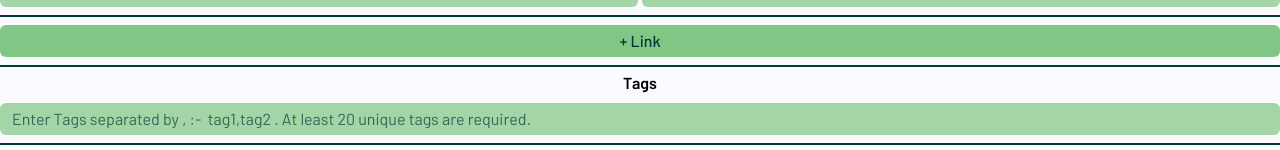
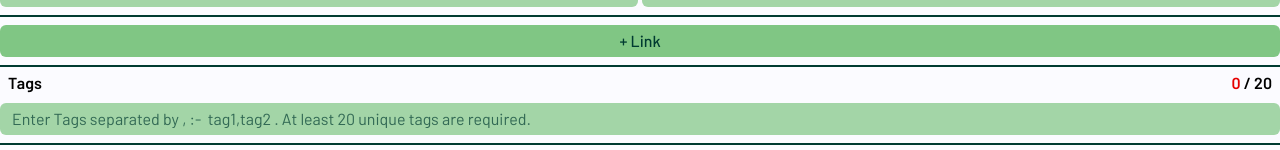
Before and after one commit to MKS1699/stopLoss, a Next.js app: page /pages/admin/adminPanel/createPost in a window 1280 px wide. Shown: the part 1019-1169 px from the top of the page. Built offline with nearby package versions, Linux system fonts and the light colour scheme.

Commit message:
update : Duplicate Tags & Number of tags

```diff
--- a/app/pages/admin/adminPanel/components/PostTags.tsx
+++ b/app/pages/admin/adminPanel/components/PostTags.tsx
@@ -4,6 +4,7 @@ import { useEffect, useState } from "react";
 import { PostTitleBarPropsTypes } from "./PostTitleBar";
 import { useAppDispatch } from "@/app/hooks";
 import { setPostTags } from "@/app/redux/slice/postSlice";
+import toast from "react-hot-toast";
 
 interface PostTagsPropsTypes extends PostTitleBarPropsTypes {}
 
@@ -17,9 +18,22 @@ const PostTags = ({ screen }: PostTagsPropsTypes) => {
   const [tagsString, setTagsString] = useState<string>(""); //tag string raw input
 
   // function for turning raw tags string into individual tags
-  function handleTags() {
+  function handleTags(): void {
     let tagsArr: string[] = tagsString.split(",");
-    setTags(tagsArr);
+    let lastTag: string = tagsArr[tagsArr.length - 1];
+    if (tagsArr.length > 1) {
+      let isDuplicateTag: boolean = false;
+      for (var i = 0; i < tagsArr.length - 1; i++) {
+        if (lastTag == tagsArr[i]) {
+          toast.error(`Duplicate Tag found : ${tagsArr[i]}`);
+        }
+      }
+      if (!isDuplicateTag) {
+        setTags(tagsArr);
+      }
+    } else {
+      setTags(tagsArr);
+    }
   }
 
   // creating individual tags on tagString update
@@ -33,15 +47,29 @@ const PostTags = ({ screen }: PostTagsPropsTypes) => {
       dispatch(setPostTags({ tag: tags[i], tagID: i }));
     }
   }, [tags]);
-
   return (
     <div className="w-full h-auto flex flex-col justify-evenly items-center justify-items-center mb-2 gap-2 border-b-2 border-solid border-[#003b31] dark:border-[#4cb050] pb-2">
-      <div className="font-semibold">Tags</div>
+      <div className="font-semibold flex flex-row justify-between w-full px-2">
+        <div>Tags</div>
+        <div>
+          <span
+            className={`${
+              tags.length < 20 ? "text-[#E50000]" : "text-[#198C19]"
+            }`}
+          >
+            {tags[0] == "" ? 0 : tags.length}
+          </span>
+          &nbsp;/&nbsp;20
+        </div>
+      </div>
       <input
         type="text"
         className="w-full h-fit p-1 text-base bg-[#4cb050] bg-opacity-50 text-[#003b31] rounded-md cursor-text outline-none placeholder:text-[#003b31] placeholder:text-opacity-70 text-left indent-2"
         placeholder={`Enter Tags separated by , :-  tag1,tag2 . At least 20 unique tags are required.`}
-        onChange={(e) => setTagsString(e.target.value.toString())}
+        onChange={(e) => {
+          let tag = e.target.value.toString();
+          setTagsString(tag);
+        }}
         value={tagsString}
       />
     </div>
```
